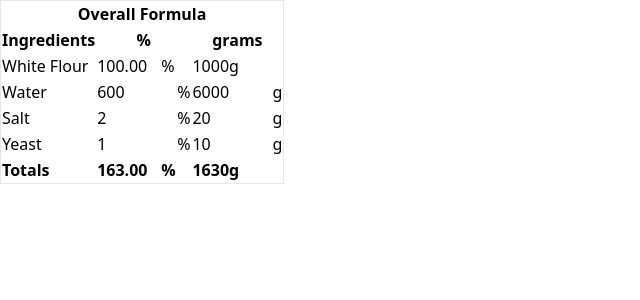
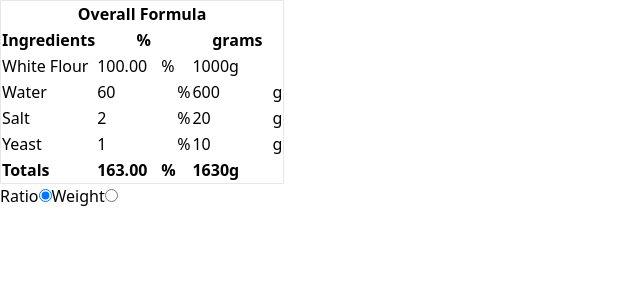
Before and after one commit to scottross123/bread-builder, a React (Vite) app: page / in a window 1280 px wide. Shown: the top 300 px of the page, without its empty margins (0-640 px from the left). Built offline with nearby package versions, Linux system fonts and the light colour scheme.

Commit message:
added radio button group input nmode selection

```diff
--- a/src/components/BreadFormula/BreadFormula.tsx
+++ b/src/components/BreadFormula/BreadFormula.tsx
@@ -1,9 +1,16 @@
+import { ChangeEvent, useState } from "react";
+import InputModeSelection from "./InputModeSelection";
 import OverallTable from "./OverallTable";
 
+export type InputMode = 'ratio' | 'weight';
+
 const BreadFormula = () => {
+    const [inputMode, setInputMode] = useState<InputMode>("ratio");
+
     return (
-        <div className="flex">
-            <OverallTable />
+        <div className="">
+            <OverallTable inputMode={inputMode} />
+            <InputModeSelection inputMode={inputMode} setInputMode={setInputMode}/>
         </div>
     );
 };
--- a/src/components/BreadFormula/FormulaRow.tsx
+++ b/src/components/BreadFormula/FormulaRow.tsx
@@ -1,4 +1,5 @@
 import { ChangeEvent, useState } from "react";
+import { InputMode } from "./BreadFormula";
 const innerCellStyling = "w-20 inline-block";
 
 type InputProps = {
@@ -30,14 +31,14 @@ const WeightInput = (props: InputProps) => {
 }
 
 type FormulaRowProps = {
-    ingredient: string,
+    name: string,
     initialValue: number,
     totalFlourWeight: number,
-    isWeightInputs?: boolean
+    inputMode: InputMode
 }
 
 const FormulaRow = (props: FormulaRowProps) => {
-    const { ingredient, initialValue, totalFlourWeight, isWeightInputs } = props;
+    const { name, initialValue, totalFlourWeight, inputMode } = props;
     const [value, setValue] = useState<number>(initialValue);
 
     const handleChange = (e: ChangeEvent<HTMLInputElement>) => {
@@ -47,16 +48,16 @@ const FormulaRow = (props: FormulaRowProps) => {
 
     return (
         <tr>
-            <td>{ingredient}</td>
+            <td>{name}</td>
             {
-                isWeightInputs ?
-                    <WeightInput
+                (inputMode === 'ratio') ?
+                    <RatioInput
                         value={value}
                         totalFlourWeight={totalFlourWeight}
                         handleChange={handleChange}
                     />
                 :
-                    <RatioInput
+                    <WeightInput
                         value={value}
                         totalFlourWeight={totalFlourWeight}
                         handleChange={handleChange}
--- /dev/null
+++ b/src/components/BreadFormula/InputModeSelection.tsx
@@ -0,0 +1,41 @@
+import { ChangeEvent, Dispatch, SetStateAction } from "react";
+import { InputMode } from "./BreadFormula";
+
+type InputModeSelectionProps = {
+    inputMode: InputMode,
+    setInputMode: Dispatch<SetStateAction<InputMode>>,
+}
+
+const InputModeSelection = (props: InputModeSelectionProps) => {
+    const { inputMode, setInputMode } = props;
+
+    const handleChange = (event: ChangeEvent<HTMLInputElement>) => {
+        console.log(event.currentTarget?.value as InputMode);
+        setInputMode(event.currentTarget?.value as InputMode);
+    }
+
+    return (
+        <div>
+            <label htmlFor="ratio">Ratio</label>
+            <input
+                id="ratio"
+                type="radio"
+                name="mode"
+                value="ratio"
+                onChange={handleChange}
+                defaultChecked={inputMode === 'ratio'}
+            />
+            <label htmlFor="weight">Weight</label>
+            <input
+                id="weight"
+                type="radio"
+                name="mode"
+                value="weight"
+                onChange={handleChange}
+                defaultChecked={inputMode === 'weight'}
+            />
+        </div>
+    );
+}
+
+export default InputModeSelection;
--- a/src/components/BreadFormula/OverallTable.tsx
+++ b/src/components/BreadFormula/OverallTable.tsx
@@ -1,15 +1,39 @@
-import { ChangeEvent, useState } from "react";
+import { useState } from "react";
+import { InputMode } from "./BreadFormula";
 import FormulaRow from "./FormulaRow";
 
-const OverallTable = () => {
+type Ingredient = {
+    id: string,
+    name: string,
+    ratio: number
+}
+
+const ingredients: Ingredient[] = [
+    {
+        id: "ing1",
+        name: "Water",
+        ratio: 60
+    },
+    {
+        id: "ing2",
+        name: "Salt",
+        ratio: 2
+    },
+    {
+        id: "ing3",
+        name: "Yeast",
+        ratio: 1
+    },
+]
+
+type OverallTableProps = {
+    inputMode: InputMode
+}
+
+const OverallTable = (props: OverallTableProps) => {
+    const { inputMode } = props;
     const innerCellStyling = "w-16 inline-block"
-    const [ratio, setRatio] = useState<number>(60);
     const totalFlourWeight = 1000;
-
-    const handleChange = (e: ChangeEvent<HTMLInputElement>) => {
-        const value = parseInt(e.target?.value);
-        setRatio(value);
-    }
 
     return (
         <table className="border-collapse border">
@@ -29,9 +53,21 @@ const OverallTable = () => {
                     <td><p className={innerCellStyling}>100.00</p>%</td>
                     <td>{totalFlourWeight}g</td>
                 </tr>
-                   <FormulaRow ingredient={"Water"} initialValue={600} totalFlourWeight={totalFlourWeight} />
-                   <FormulaRow ingredient={"Salt"} initialValue={2} totalFlourWeight={totalFlourWeight} />
-                   <FormulaRow ingredient={"Yeast"} initialValue={1} totalFlourWeight={totalFlourWeight} />
+
+                {
+                    ingredients.map((ingredient: Ingredient) => {
+                        const { id, name, ratio } = ingredient;
+                        return (
+                            <FormulaRow
+                                key={id}
+                                name={name}
+                                initialValue={ratio}
+                                totalFlourWeight={totalFlourWeight}
+                                inputMode={inputMode}
+                            />
+                        );
+                    })
+                }
             </tbody>
             <tfoot className="text-left">
                 <tr>
```
